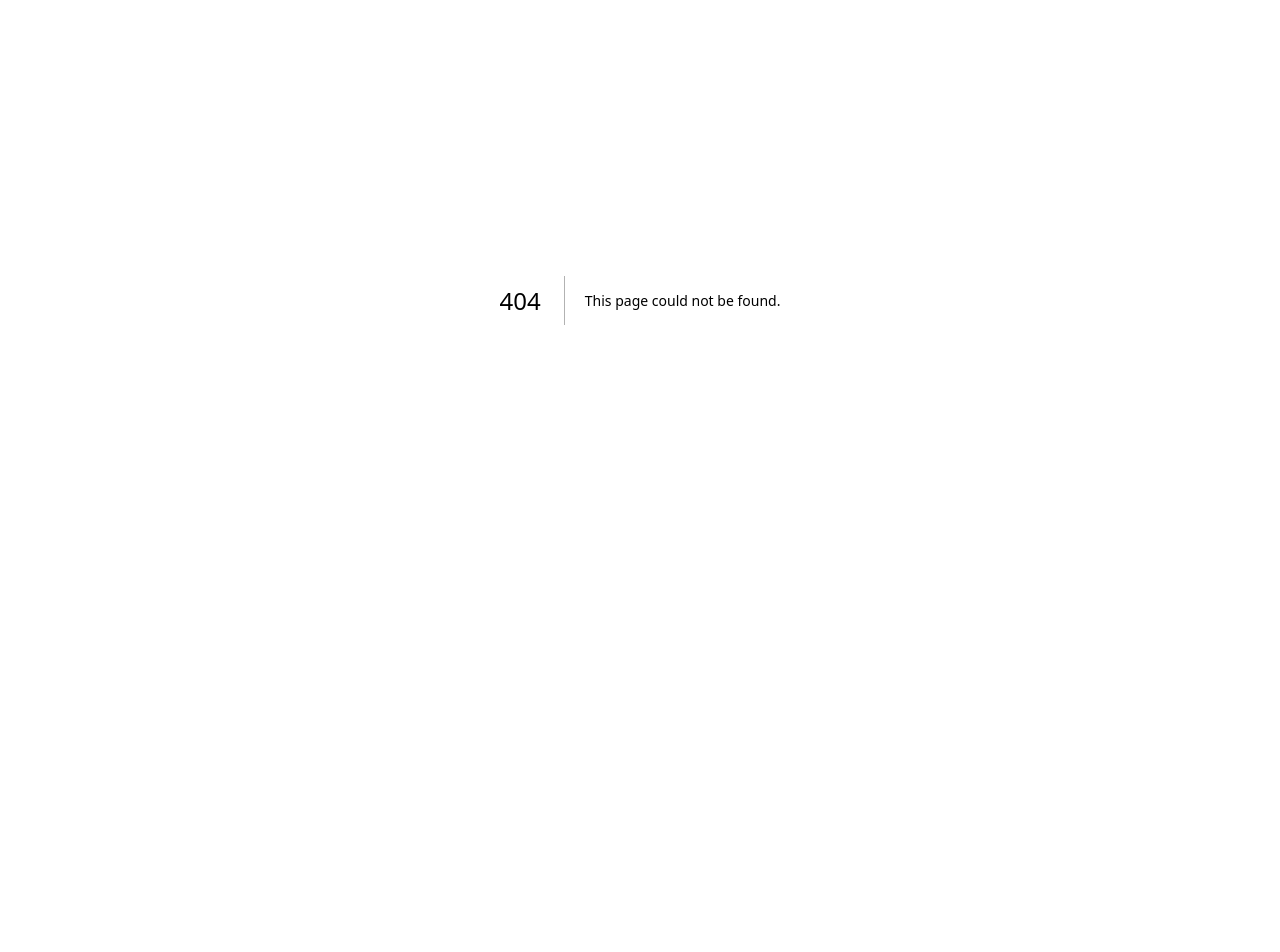
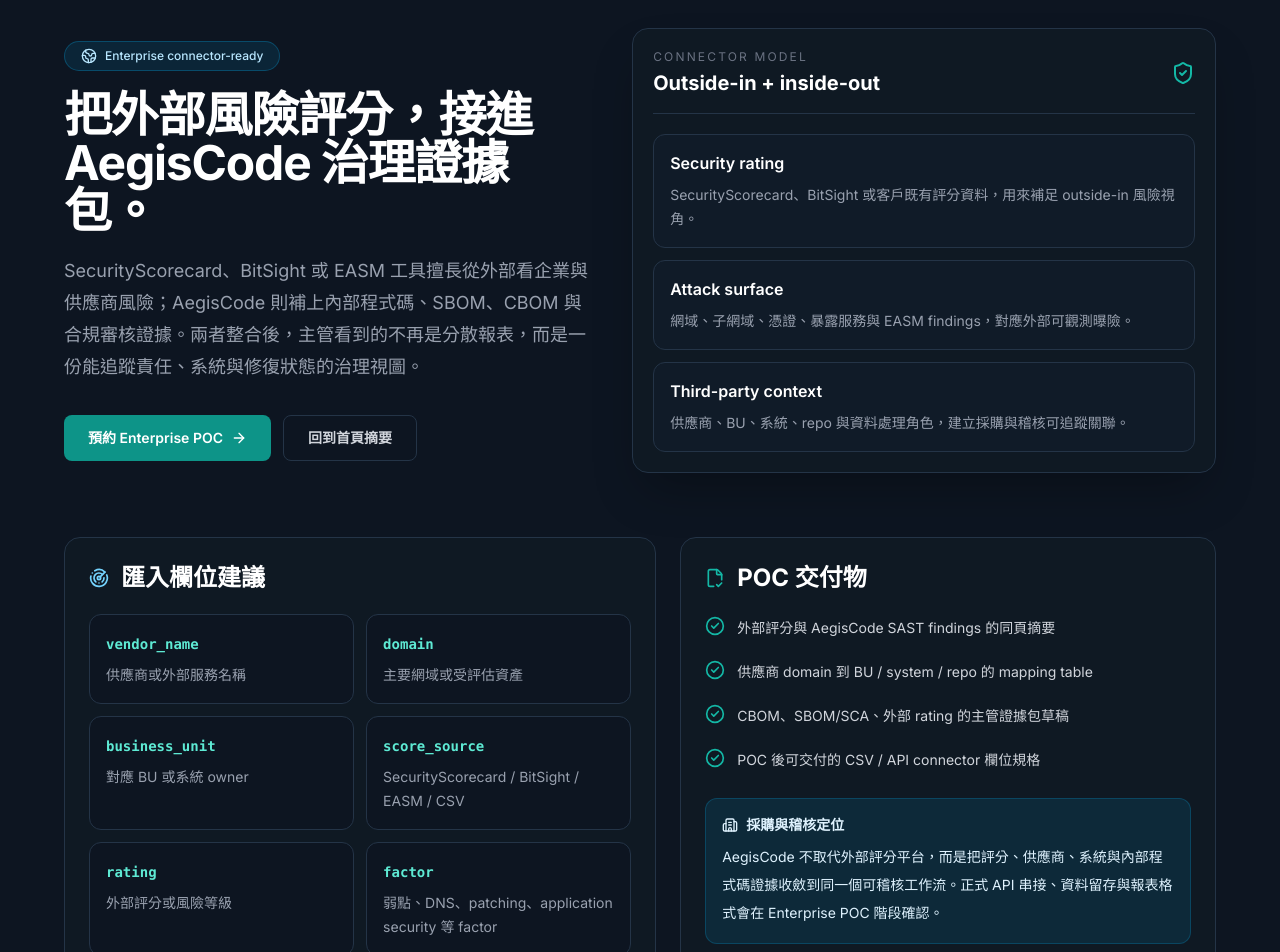
Before and after one commit to Kevin-Power/aegiscode-website, a Next.js app: page /external-risk in a window 1280 px wide. Before the commit this address had no page. Shown: the part 100-1052 px from the top of the page. Before the commit the page ends 800 px from the top, so only its background shows below. Built offline with nearby package versions, Linux system fonts and the light colour scheme.

Commit message:
feat: add external risk connector page

```diff
--- a/scripts/smoke-production.mjs
+++ b/scripts/smoke-production.mjs
@@ -8,7 +8,7 @@ const expectCheckoutPaused =
   process.env.SMOKE_EXPECT_CHECKOUT_PAUSED !== "0" &&
   process.env.SMOKE_EXPECT_CHECKOUT_PAUSED !== "false"
 
-const pagePaths = ["/", "/pricing", "/trial"]
+const pagePaths = ["/", "/pricing", "/trial", "/external-risk"]
 const forbidden = [
   { pattern: /NT\$/i, reason: "public price currency" },
   { pattern: /\b9,?900\b/, reason: "legacy Starter amount" },
--- /dev/null
+++ b/src/app/external-risk/page.tsx
@@ -0,0 +1,160 @@
+import Link from "next/link";
+import {
+  ArrowRight,
+  Building2,
+  CheckCircle2,
+  FileCheck2,
+  Globe2,
+  Radar,
+  ShieldCheck,
+} from "lucide-react";
+import Navbar from "@/components/navbar";
+import Footer from "@/components/footer";
+
+const sources = [
+  {
+    title: "Security rating",
+    desc: "SecurityScorecard、BitSight 或客戶既有評分資料，用來補足 outside-in 風險視角。",
+  },
+  {
+    title: "Attack surface",
+    desc: "網域、子網域、憑證、暴露服務與 EASM findings，對應外部可觀測曝險。",
+  },
+  {
+    title: "Third-party context",
+    desc: "供應商、BU、系統、repo 與資料處理角色，建立採購與稽核可追蹤關聯。",
+  },
+];
+
+const fields = [
+  ["vendor_name", "供應商或外部服務名稱"],
+  ["domain", "主要網域或受評估資產"],
+  ["business_unit", "對應 BU 或系統 owner"],
+  ["score_source", "SecurityScorecard / BitSight / EASM / CSV"],
+  ["rating", "外部評分或風險等級"],
+  ["factor", "弱點、DNS、patching、application security 等 factor"],
+  ["repo_or_system", "對應內部 repo、服務或系統代號"],
+  ["evidence_owner", "負責補件或回覆稽核的人員角色"],
+];
+
+const deliverables = [
+  "外部評分與 AegisCode SAST findings 的同頁摘要",
+  "供應商 domain 到 BU / system / repo 的 mapping table",
+  "CBOM、SBOM/SCA、外部 rating 的主管證據包草稿",
+  "POC 後可交付的 CSV / API connector 欄位規格",
+];
+
+export const metadata = {
+  title: "外部風險整合 - AegisCode",
+  description:
+    "AegisCode Enterprise POC 可匯入 SecurityScorecard、BitSight 或 EASM 資料，整合外部曝險、供應商風險、SAST、SBOM 與 CBOM 證據。",
+};
+
+export default function ExternalRiskPage() {
+  return (
+    <main className="min-h-screen bg-[#0D1521] text-white">
+      <Navbar />
+      <section className="px-6 pb-16 pt-32">
+        <div className="mx-auto max-w-6xl">
+          <div className="grid gap-10 lg:grid-cols-[0.95fr_1.05fr] lg:items-center">
+            <div>
+              <div className="mb-5 inline-flex items-center gap-2 rounded-full border border-sky-400/25 bg-sky-400/10 px-4 py-1.5 text-xs font-medium text-sky-200">
+                <Globe2 className="h-4 w-4" />
+                Enterprise connector-ready
+              </div>
+              <h1 className="text-4xl font-bold tracking-tight sm:text-5xl">
+                把外部風險評分，接進 AegisCode 治理證據包。
+              </h1>
+              <p className="mt-5 max-w-2xl text-lg leading-8 text-gray-400">
+                SecurityScorecard、BitSight 或 EASM 工具擅長從外部看企業與供應商風險；AegisCode 則補上內部程式碼、SBOM、CBOM 與合規審核證據。兩者整合後，主管看到的不再是分散報表，而是一份能追蹤責任、系統與修復狀態的治理視圖。
+              </p>
+              <div className="mt-8 flex flex-col gap-3 sm:flex-row">
+                <Link
+                  href="/trial"
+                  className="inline-flex items-center justify-center gap-2 rounded-lg bg-[#0D9488] px-6 py-3 text-sm font-semibold text-white transition hover:bg-[#0F766E]"
+                >
+                  預約 Enterprise POC
+                  <ArrowRight className="h-4 w-4" />
+                </Link>
+                <Link
+                  href="/#external-risk"
+                  className="inline-flex items-center justify-center rounded-lg border border-[#243447] px-6 py-3 text-sm font-semibold text-gray-300 transition hover:border-[#14B8A6] hover:text-white"
+                >
+                  回到首頁摘要
+                </Link>
+              </div>
+            </div>
+
+            <div className="rounded-2xl border border-[#243447] bg-[#0F1923] p-5 shadow-2xl shadow-black/30">
+              <div className="mb-5 flex items-center justify-between border-b border-[#243447] pb-4">
+                <div>
+                  <p className="text-xs uppercase tracking-[0.18em] text-gray-500">
+                    Connector Model
+                  </p>
+                  <h2 className="mt-1 text-xl font-bold">Outside-in + inside-out</h2>
+                </div>
+                <ShieldCheck className="h-6 w-6 text-[#14B8A6]" />
+              </div>
+              <div className="grid gap-3">
+                {sources.map((source) => (
+                  <div
+                    key={source.title}
+                    className="rounded-xl border border-[#243447] bg-[#101B28] p-4"
+                  >
+                    <div className="text-base font-semibold text-white">{source.title}</div>
+                    <p className="mt-2 text-sm leading-6 text-gray-400">{source.desc}</p>
+                  </div>
+                ))}
+              </div>
+            </div>
+          </div>
+
+          <div className="mt-16 grid gap-6 lg:grid-cols-[1.05fr_0.95fr]">
+            <section className="rounded-2xl border border-[#243447] bg-[#0F1923] p-6">
+              <div className="mb-5 flex items-center gap-3">
+                <Radar className="h-5 w-5 text-sky-300" />
+                <h2 className="text-2xl font-bold">匯入欄位建議</h2>
+              </div>
+              <div className="grid gap-3 sm:grid-cols-2">
+                {fields.map(([field, meaning]) => (
+                  <div
+                    key={field}
+                    className="rounded-xl border border-[#243447] bg-[#0D1521] p-4"
+                  >
+                    <code className="text-sm font-semibold text-[#5EEAD4]">{field}</code>
+                    <p className="mt-2 text-sm leading-6 text-gray-400">{meaning}</p>
+                  </div>
+                ))}
+              </div>
+            </section>
+
+            <section className="rounded-2xl border border-[#243447] bg-[#0F1923] p-6">
+              <div className="mb-5 flex items-center gap-3">
+                <FileCheck2 className="h-5 w-5 text-[#14B8A6]" />
+                <h2 className="text-2xl font-bold">POC 交付物</h2>
+              </div>
+              <div className="space-y-4">
+                {deliverables.map((item) => (
+                  <div key={item} className="flex gap-3">
+                    <CheckCircle2 className="mt-0.5 h-5 w-5 shrink-0 text-[#14B8A6]" />
+                    <p className="text-sm leading-7 text-gray-300">{item}</p>
+                  </div>
+                ))}
+              </div>
+              <div className="mt-6 rounded-xl border border-sky-400/20 bg-sky-400/10 p-4">
+                <div className="mb-2 flex items-center gap-2 text-sm font-semibold text-sky-100">
+                  <Building2 className="h-4 w-4" />
+                  採購與稽核定位
+                </div>
+                <p className="text-sm leading-7 text-sky-100">
+                  AegisCode 不取代外部評分平台，而是把評分、供應商、系統與內部程式碼證據收斂到同一個可稽核工作流。正式 API 串接、資料留存與報表格式會在 Enterprise POC 階段確認。
+                </p>
+              </div>
+            </section>
+          </div>
+        </div>
+      </section>
+      <Footer />
+    </main>
+  );
+}
--- a/src/components/external-risk.tsx
+++ b/src/components/external-risk.tsx
@@ -1,8 +1,10 @@
 "use client";
 
 import { motion, useInView } from "framer-motion";
+import Link from "next/link";
 import {
   ArrowRightLeft,
+  ArrowUpRight,
   Building2,
   FileCheck2,
   Globe2,
@@ -88,6 +90,15 @@ export default function ExternalRisk() {
                 );
               })}
             </div>
+            <div className="mt-7">
+              <Link
+                href="/external-risk"
+                className="inline-flex items-center gap-2 rounded-lg border border-sky-400/30 px-5 py-3 text-sm font-semibold text-sky-100 transition hover:border-sky-300 hover:bg-sky-400/10"
+              >
+                查看外部風險整合規格
+                <ArrowUpRight className="h-4 w-4" />
+              </Link>
+            </div>
           </div>
 
           <motion.div
--- a/src/components/navbar.tsx
+++ b/src/components/navbar.tsx
@@ -7,7 +7,7 @@ import { Menu, X } from "lucide-react";
 const navLinks = [
   { label: "功能", href: "/#features" },
   { label: "產品實證", href: "/#product-proof" },
-  { label: "外部風險", href: "/#external-risk" },
+  { label: "外部風險", href: "/external-risk" },
   { label: "FAQ", href: "/#faq" },
 ];
 
```
